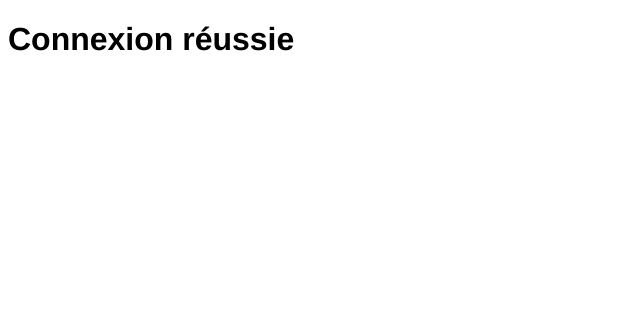
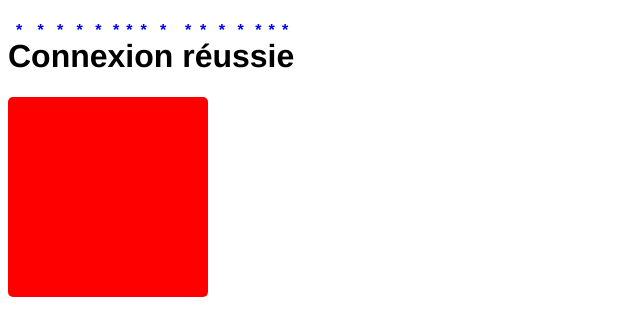
Before and after one commit to ML78-AI/login-page, a React (Vite) app: page /dashboard in a window 1280 px wide. Shown: the top 336 px of the page, without its empty margins (0-640 px from the left). Built offline with nearby package versions, Linux system fonts and the light colour scheme.

Commit message:
Entrainement avec opacity et text-emphasis

```diff
--- a/src/screens/DashboardScreen.jsx
+++ b/src/screens/DashboardScreen.jsx
@@ -1,5 +1,12 @@
+import classes from "./bloc.module.css";
+
 function DashboardScreen() {
-    return <h1>Connexion réussie</h1>;
+    return (
+        <>
+            <h1 className={classes["title"]}>Connexion réussie</h1>
+            <div className={classes["bloc"]}></div>
+        </>
+    );
 }
 
 export default DashboardScreen;
--- /dev/null
+++ b/src/screens/bloc.module.css
@@ -0,0 +1,28 @@
+.title {
+    text-emphasis: "*" blue;
+}
+.bloc {
+    background-color: red;
+    height: 200px;
+    width: 200px;
+    border-radius: 5px;
+    position: relative;
+    cursor: pointer;
+}
+
+.bloc::after {
+    content: "";
+    position: absolute;
+    top: 0;
+    left: 0;
+    width: 100%;
+    height: 100%;
+    border-radius: 5px;
+    background-color: grey;
+    opacity: 0;
+    transition: all 0.5s ease-in-out;
+}
+
+.bloc:hover::after {
+    opacity: 0.5;
+}
```
